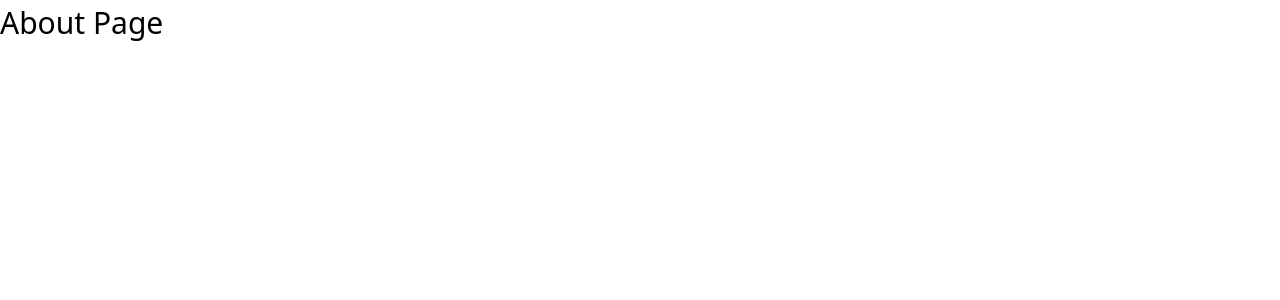
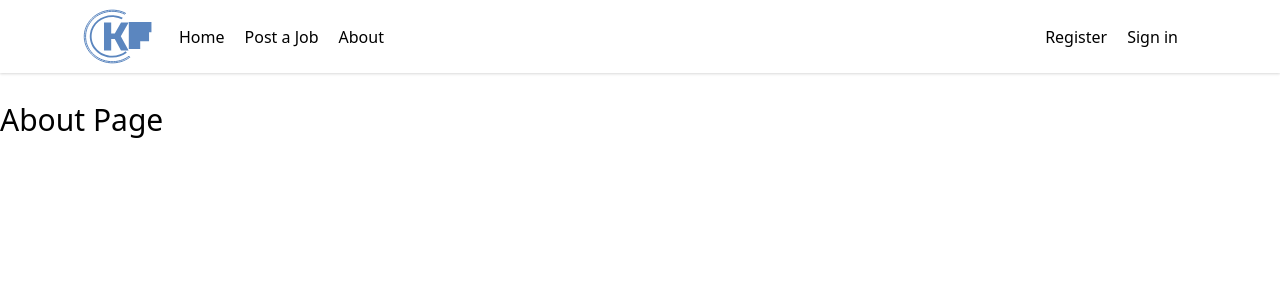
Before and after one commit to abdulbasit-dev/kurd-freelancers, a React (Create React App) app: page /about in a window 1280 px wide. Shown: the top 300 px of the page. Built offline with nearby package versions, Linux system fonts and the light colour scheme.

Commit message:
add links

```diff
--- a/src/App.js
+++ b/src/App.js
@@ -1,5 +1,7 @@
 import React from "react";
-import { BrowserRouter as Router, Switch, Route, Link } from "react-router-dom";
+import { BrowserRouter as Router, Switch, Route } from "react-router-dom";
+
+import Header from "./components/Header";
 import About from "./pages/About";
 import Home from "./pages/Home";
 import Page404 from "./pages/Page404";
@@ -10,9 +12,11 @@ function App() {
       <div className="">
         <Switch>
           <Route path="/" exact>
+            <Header />
             <Home />
           </Route>
           <Route path="/about" exact>
+            <Header />
             <About />
           </Route>
           <Route>
--- /dev/null
+++ b/src/components/Header.jsx
@@ -0,0 +1,42 @@
+import React from "react";
+import { Link } from "react-router-dom";
+
+import logo from "../assets/img/logo.svg";
+
+function Header() {
+  return (
+    <header class="shadow mb-6 py-2">
+      <div class="container flex flex-wrap justify-between  flex-col md:flex-row items-center">
+        <div className="flex items-center ">
+          <Link to="/">
+            <img src={logo} alt="logo" className="mr-6" />
+          </Link>
+
+          <ul className="flex font-medium">
+            <li>
+              <Link class="mr-5 hover:text-blue-600">Home</Link>
+            </li>
+            <li>
+              <Link class="mr-5 hover:text-blue-600">Post a Job</Link>
+            </li>
+            <li>
+              <Link class="mr-5 hover:text-blue-600">About</Link>
+            </li>
+          </ul>
+        </div>
+        <div>
+          <ul className="flex font-medium">
+            <li>
+              <Link class="mr-5 hover:text-blue-600">Register</Link>
+            </li>
+            <li>
+              <Link class="mr-5 hover:text-blue-600">Sign in</Link>
+            </li>
+          </ul>
+        </div>
+      </div>
+    </header>
+  );
+}
+
+export default Header;
```
Also changed, not shown: src/components/Navbar.jsx (deleted, +0 -49 lines), src/assets/img/logo.svg (added).
